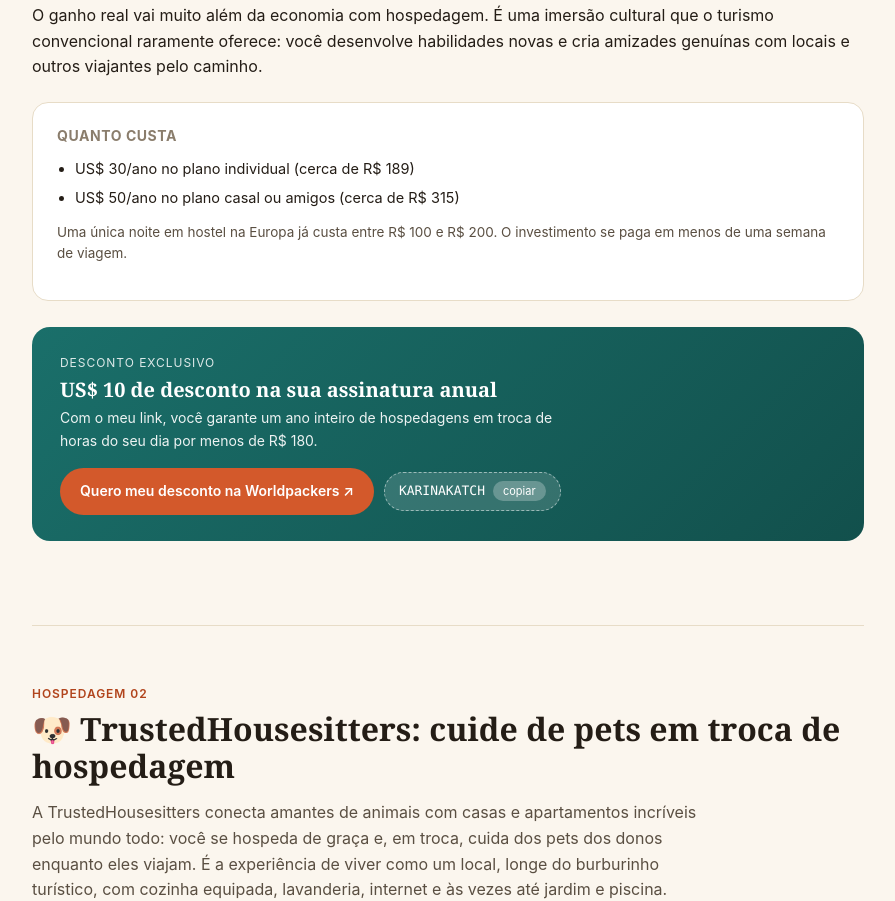
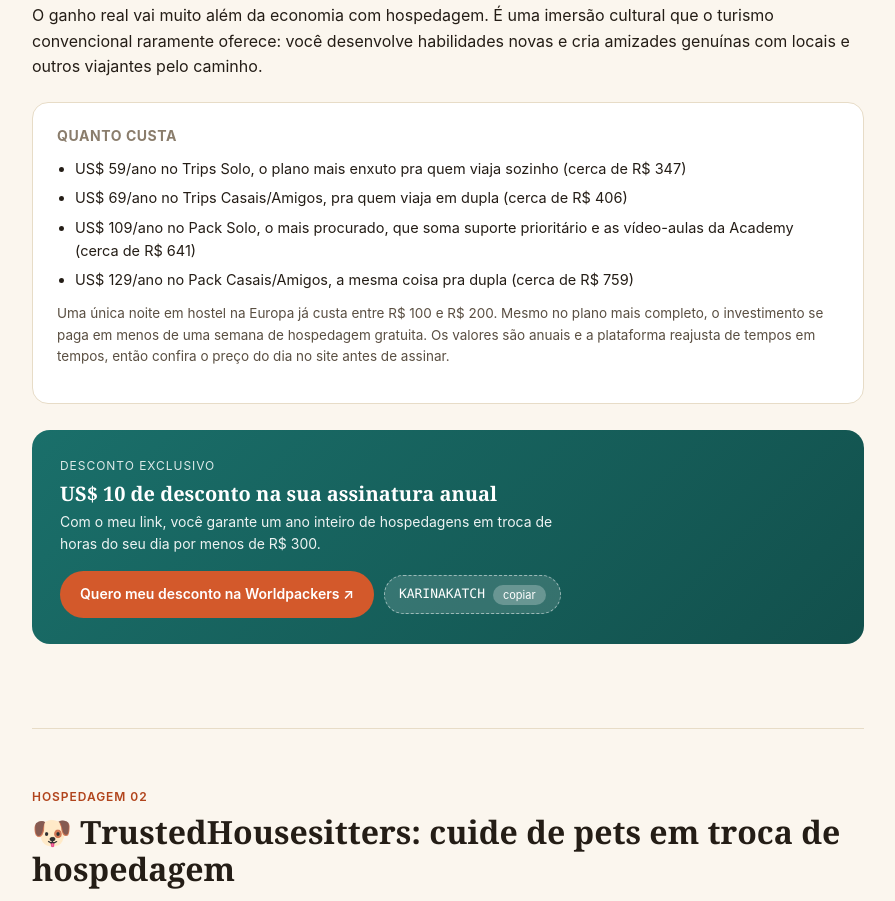
Before and after one commit to kaddcreative/viagens, a plain HTML site: page guiaviajarbarato.html in a window 1280 px wide. Shown: the part 1960-2861 px from the top of the page, without its empty margins (192-1087 px from the left). Drawn offline with Linux system fonts and the light colour scheme.

Commit message:
Update pricing and cost estimates in HTML file

```diff
--- a/guiaviajarbarato.html
+++ b/guiaviajarbarato.html
@@ -557,16 +557,18 @@
     <div class="pricebox">
       <h4>Quanto custa</h4>
       <ul>
-        <li>US$ 30/ano no plano individual (cerca de R$ 189)</li>
-        <li>US$ 50/ano no plano casal ou amigos (cerca de R$ 315)</li>
+        <li>US$ 59/ano no Trips Solo, o plano mais enxuto pra quem viaja sozinho (cerca de R$ 347)</li>
+        <li>US$ 69/ano no Trips Casais/Amigos, pra quem viaja em dupla (cerca de R$ 406)</li>
+        <li>US$ 109/ano no Pack Solo, o mais procurado, que soma suporte prioritário e as vídeo-aulas da Academy (cerca de R$ 641)</li>
+        <li>US$ 129/ano no Pack Casais/Amigos, a mesma coisa pra dupla (cerca de R$ 759)</li>
       </ul>
-      <p class="note">Uma única noite em hostel na Europa já custa entre R$ 100 e R$ 200. O investimento se paga em menos de uma semana de viagem.</p>
+      <p class="note">Uma única noite em hostel na Europa já custa entre R$ 100 e R$ 200. Mesmo no plano mais completo, o investimento se paga em menos de uma semana de hospedagem gratuita. Os valores são anuais e a plataforma reajusta de tempos em tempos, então confira o preço do dia no site antes de assinar.</p>
     </div>
 
     <div class="cta-box">
       <div class="cta-label">Desconto exclusivo</div>
       <h3>US$ 10 de desconto na sua assinatura anual</h3>
-      <p>Com o meu link, você garante um ano inteiro de hospedagens em troca de horas do seu dia por menos de R$ 180.</p>
+      <p>Com o meu link, você garante um ano inteiro de hospedagens em troca de horas do seu dia por menos de R$ 300.</p>
       <div class="cta-row">
         <a class="btn btn-primary" target="_blank" rel="noopener" href="https://www.worldpackers.com/pt-BR/promo/KARINAKATCH?utm_campaign=KARINAKATCH&amp;utm_medium=referral&amp;utm_source=affiliate">Quero meu desconto na Worldpackers ↗</a>
         <span class="code-chip">KARINAKATCH <button type="button" class="copy-btn" data-code="KARINAKATCH">copiar</button></span>
@@ -790,7 +792,7 @@
     <p class="intro">Uma simulação de uma viagem de 30 dias pela Europa, comparando o jeito tradicional de viajar com o jeito que uso hoje, juntando as seis ferramentas deste guia. Os valores são estimativas ilustrativas e podem variar conforme destino e época do ano.</p>
 
     <div class="stat-tile">
-      <div class="stat-num">R$ 6.570</div>
+      <div class="stat-num">R$ 6.270</div>
       <div class="stat-label">de economia estimada em 30 dias de viagem</div>
       <div class="stat-note">comparando viagem tradicional x viagem com as ferramentas deste guia</div>
     </div>
@@ -822,14 +824,14 @@
       </div>
       <div class="mathcol new">
         <h4>Com as ferramentas do guia</h4>
-        <div class="row"><span>Hospedagem (Worldpackers + THS, assinatura anual)</span><span>R$ 650</span></div>
+        <div class="row"><span>Hospedagem (Worldpackers + THS, assinatura anual)</span><span>R$ 950</span></div>
         <div class="row"><span>Taxa de reserva THS (US$12 x 2 sits no mês)</span><span>R$ 150</span></div>
         <div class="row"><span>Alimentação (cozinhando, R$50 x 30)</span><span>R$ 1.500</span></div>
         <div class="row"><span>Câmbio (Wise, taxa real)</span><span>R$ 70</span></div>
         <div class="row"><span>Seguro viagem (30 dias)</span><span>R$ 200</span></div>
         <div class="row"><span>Chip internacional</span><span>R$ 200</span></div>
         <div class="row"><span>Passeios (reservados com antecedência)</span><span>R$ 700</span></div>
-        <div class="row total"><span>Total</span><span>R$ 3.470</span></div>
+        <div class="row total"><span>Total</span><span>R$ 3.770</span></div>
       </div>
     </div>
   </section>
@@ -973,7 +975,7 @@
 
   // Build grouped bar chart
   var data = [
-    { cat: 'Hospedagem',    old: 3000, novo: 800 },
+    { cat: 'Hospedagem',    old: 3000, novo: 1100 },
     { cat: 'Alimentação',   old: 4500, novo: 1500 },
     { cat: 'Câmbio',        old: 640,  novo: 70 },
     { cat: 'Seguro',        old: 0,    novo: 200 },
```
